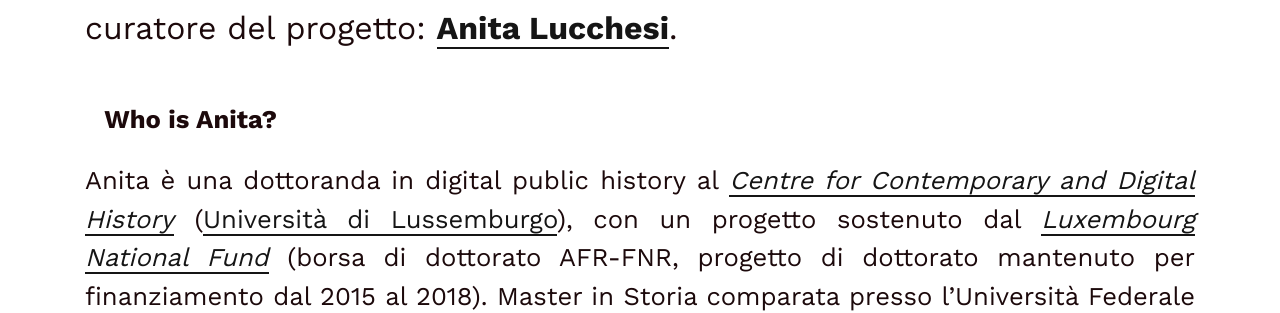
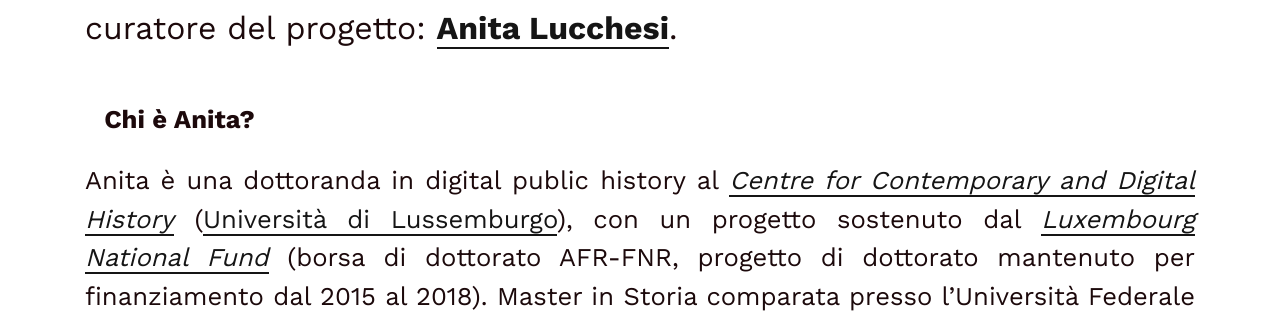
Before and after one commit to C2DH/memorecord, a Jekyll site: the page built from pages/ask-the-historian.it.md, in a window 1280 px wide. Shown: the part 404-717 px from the top of the page. Built offline with Jekyll 4.4.1, drawn with Linux system fonts in a browser that asks for light colours.

Commit message:
update historian it

```diff
--- a/pages/ask-the-historian.it.md
+++ b/pages/ask-the-historian.it.md
@@ -10,7 +10,7 @@ Se hai bisogno di ulteriori spiegazioni su #memorecord chiedi al curatore del pr
 
 <!-- more -->
 
-## **Who is Anita?**
+## **Chi è Anita?**
 
 Anita è una dottoranda in digital public history al [*Centre for Contemporary and Digital History*](https://www.c2dh.uni.lu/) ([Università di Lussemburgo](https://www.uni.lu/)), con un progetto sostenuto dal [*Luxembourg National Fund*](https://www.fnr.lu) (borsa di dottorato AFR-FNR, progetto di dottorato mantenuto per finanziamento dal 2015 al 2018). Master in Storia comparata presso l'Università Federale di Rio de Janeiro, con una laurea in Storia presso la stessa Università. La monografia della conclusione di laurea di Anita sul rapporto tra storia e nuovi media ha vinto un premio dalla Società Brasiliana per la Teoria e la Storia della Storiografia ed è stato pubblicato come un eBook. La sua tesi di Master ha confrontato gli sviluppi della storia digitale / storiografia digitale in Italia e negli Stati Uniti tra il 2001-2011. In Lussemburgo, sta conducendo un progetto di dottorato sulle memorie e le narrative dei migranti nel Granducato, utilizzando metodi digitali di public history per raccogliere e analizzare le fonti storiche, nonché coinvolgere la comunità interessata nel progetto. Anita è anche membro del consiglio di amministrazione del [*Centre de Documentation sur les Migrations Humaines*]((https://www.cdmh.lu)), membro del comitato di sensibilizzazione della [*Rede Brasileira de História Pública*](http://historiapublica.com.br/) e tesoriere della [*International Federation for Public History*](http://ifph.hypotheses.org/).
 
```
